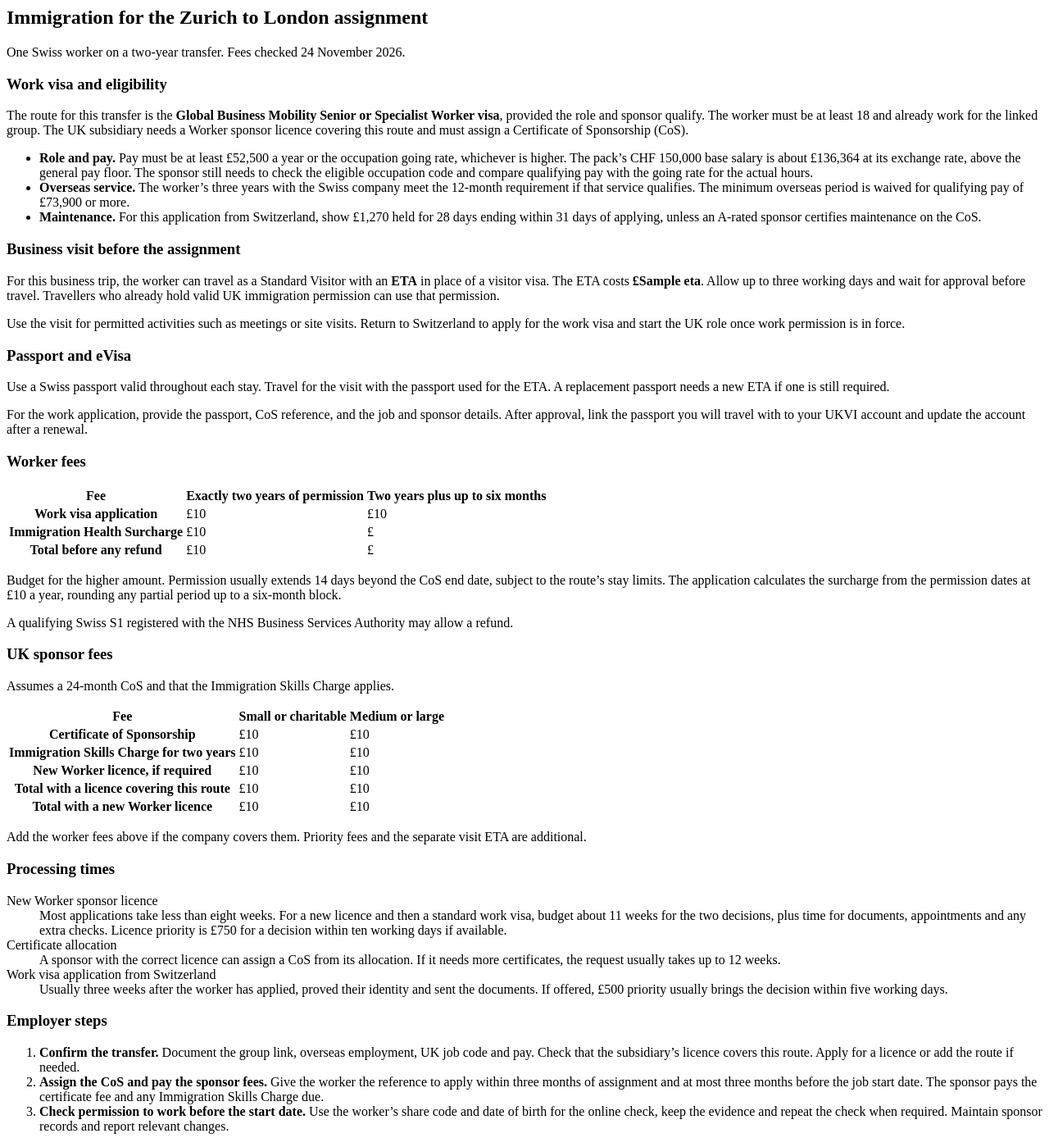
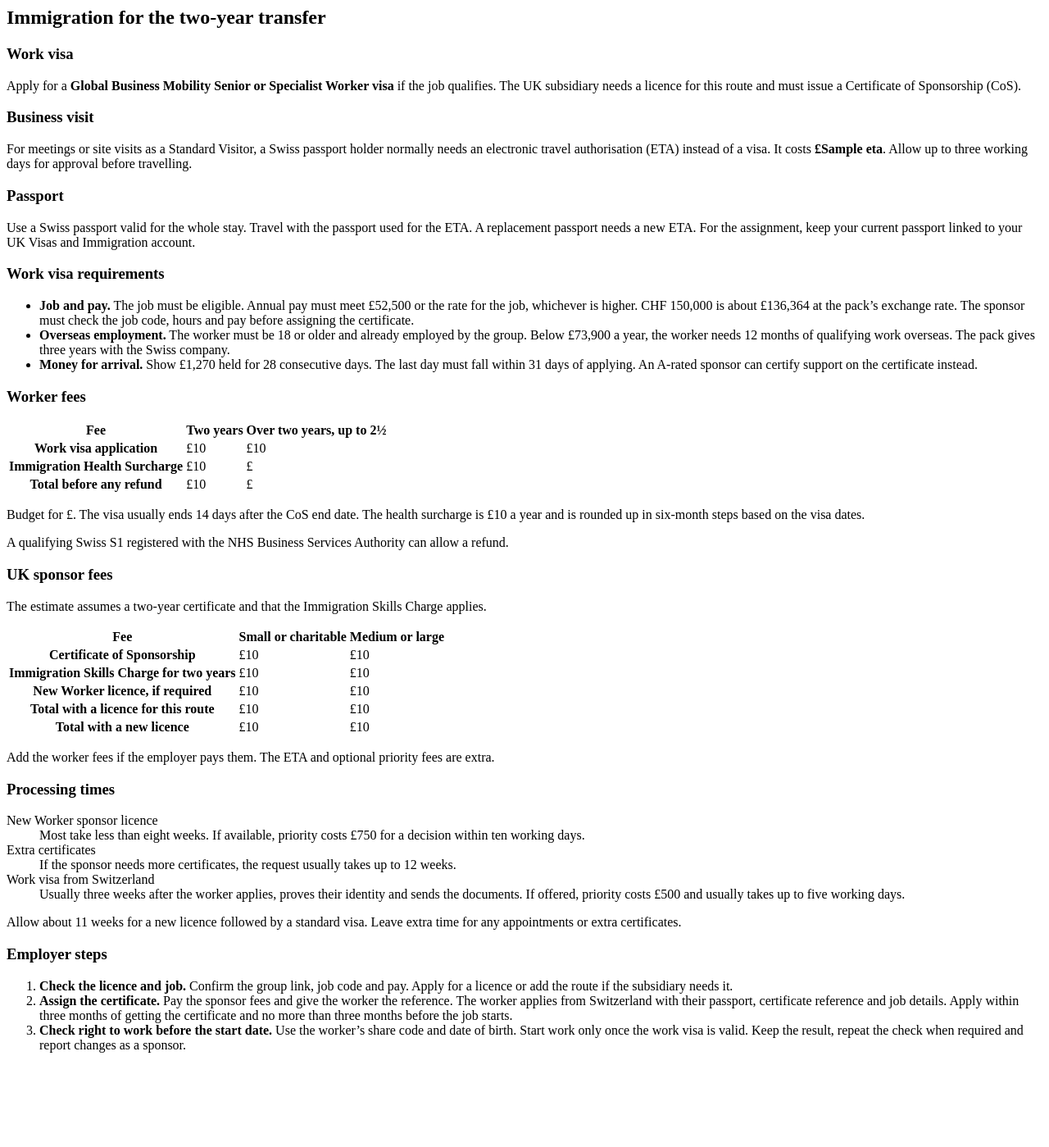
Before and after one commit to KaiJie-5/assignment-cost-estimator, a Django app: template estimator/templates/estimator/immigration.html in a window 1280 px wide. Shown: the whole page at 82% size. After the commit the page ends 1284 px from the top, so only its background shows below. Run offline with Django 5.2, Linux system fonts and the light colour scheme; the template is opened without the code that fills it: most values are stand-ins (such as "Sample title", 1, 10 or a date in 2020).

Commit message:
chore: finalise assignment guidance and setup

```diff
--- a/estimator/templates/estimator/immigration.html
+++ b/estimator/templates/estimator/immigration.html
@@ -1,79 +1,69 @@
-<h2 class="h5 mb-1">Immigration for the Zurich to London assignment</h2>
-<p class="text-body-secondary">One Swiss worker on a two-year transfer. Fees checked 24 November 2026.</p>
-
-<div class="card mb-3">
-  <div class="card-body">
-    <h3 class="h6">Work visa and eligibility</h3>
-    <p class="mb-0">
-      The route for this transfer is the <strong>Global Business Mobility Senior or Specialist Worker visa</strong>,
-      provided the role and sponsor qualify. The worker must be at least 18 and already work for the linked group.
-      The UK subsidiary needs a Worker sponsor licence covering this route and must assign a Certificate of
-      Sponsorship (CoS).
-    </p>
-    {% include "estimator/source_links.html" with references=guidance.route only %}
-
-    <ul class="mb-0 mt-3">
-      <li class="mb-2">
-        <strong>Role and pay.</strong> Pay must be at least £52,500 a year or the occupation going rate,
-        whichever is higher. The pack’s CHF 150,000 base salary is about £136,364 at its exchange rate,
-        above the general pay floor. The sponsor still needs to check the eligible occupation code and compare
-        qualifying pay with the going rate for the actual hours.
-        {% include "estimator/source_links.html" with references=guidance.eligibility only %}
-      </li>
-      <li class="mb-2">
-        <strong>Overseas service.</strong> The worker’s three years with the Swiss company meet the 12-month
-        requirement if that service qualifies. The minimum overseas period is waived for qualifying pay of
-        £73,900 or more.
-        {% include "estimator/source_links.html" with references=guidance.overseas_service only %}
-      </li>
-      <li>
-        <strong>Maintenance.</strong> For this application from Switzerland, show £1,270 held for 28 days ending
-        within 31 days of applying, unless an A-rated sponsor certifies maintenance on the CoS.
-        {% include "estimator/source_links.html" with references=guidance.visa_fees only %}
-      </li>
-    </ul>
-  </div>
-</div>
+<h2 class="h5 mb-3">Immigration for the two-year transfer</h2>
 
 <div class="row g-3 mb-4">
-  <div class="col-md-6">
+  <div class="col-lg-4">
     <div class="card h-100">
       <div class="card-body">
-        <h3 class="h6">Business visit before the assignment</h3>
+        <h3 class="h6">Work visa</h3>
         <p class="mb-0">
-          For this business trip, the worker can travel as a Standard Visitor with an <strong>ETA</strong>
-          in place of a visitor visa. The ETA costs <strong>£{{ fees.eta }}</strong>.
-          Allow up to three working days and wait for approval before travel.
-          Travellers who already hold valid UK immigration permission can use that permission.
+          Apply for a <strong>Global Business Mobility Senior or Specialist Worker visa</strong>
+          if the job qualifies. The UK subsidiary needs a licence for this route and must issue
+          a Certificate of Sponsorship (CoS).
         </p>
-        {% include "estimator/source_links.html" with references=guidance.visit only %}
-        <p class="mt-3 mb-0">
-          Use the visit for permitted activities such as meetings or site visits. Return to Switzerland to
-          apply for the work visa and start the UK role once work permission is in force.
-        </p>
-        {% include "estimator/source_links.html" with references=guidance.visit_activities only %}
+        {% include "estimator/source_links.html" with references=guidance.route only %}
       </div>
     </div>
   </div>
-  <div class="col-md-6">
+  <div class="col-lg-4">
     <div class="card h-100">
       <div class="card-body">
-        <h3 class="h6">Passport and eVisa</h3>
+        <h3 class="h6">Business visit</h3>
         <p class="mb-0">
-          Use a Swiss passport valid throughout each stay. Travel for the visit with the passport used for
-          the ETA. A replacement passport needs a new ETA if one is still required.
+          For meetings or site visits as a Standard Visitor, a Swiss passport holder normally needs an
+          electronic travel authorisation (ETA) instead of a visa. It costs <strong>£{{ fees.eta }}</strong>.
+          Allow up to three working days for approval before travelling.
+        </p>
+        {% include "estimator/source_links.html" with references=guidance.visit only %}
+      </div>
+    </div>
+  </div>
+  <div class="col-lg-4">
+    <div class="card h-100">
+      <div class="card-body">
+        <h3 class="h6">Passport</h3>
+        <p class="mb-0">
+          Use a Swiss passport valid for the whole stay. Travel with the passport used for the ETA.
+          A replacement passport needs a new ETA. For the assignment, keep your current passport linked
+          to your UK Visas and Immigration account.
         </p>
         {% include "estimator/source_links.html" with references=guidance.passport only %}
-        <p class="mt-3 mb-0">
-          For the work application, provide the passport, CoS reference, and the job and sponsor details.
-          After approval, link the passport you will travel with to your UKVI account and update the account
-          after a renewal.
-        </p>
-        {% include "estimator/source_links.html" with references=guidance.work_documents only %}
       </div>
     </div>
   </div>
 </div>
+
+<section class="mb-4" aria-labelledby="immigration-eligibility">
+  <h3 class="h6" id="immigration-eligibility">Work visa requirements</h3>
+  <ul class="mb-0 ps-3">
+    <li class="mb-2">
+      <strong>Job and pay.</strong> The job must be eligible. Annual pay must meet £52,500 or the rate for the
+      job, whichever is higher. CHF 150,000 is about £136,364 at the pack’s exchange rate. The sponsor must
+      check the job code, hours and pay before assigning the certificate.
+      {% include "estimator/source_links.html" with references=guidance.eligibility only %}
+    </li>
+    <li class="mb-2">
+      <strong>Overseas employment.</strong> The worker must be 18 or older and already employed by the group.
+      Below £73,900 a year, the worker needs 12 months of qualifying work overseas. The pack gives three years
+      with the Swiss company.
+      {% include "estimator/source_links.html" with references=guidance.overseas_service only %}
+    </li>
+    <li>
+      <strong>Money for arrival.</strong> Show £1,270 held for 28 consecutive days. The last day must fall
+      within 31 days of applying. An A-rated sponsor can certify support on the certificate instead.
+      {% include "estimator/source_links.html" with references=guidance.visa_fees only %}
+    </li>
+  </ul>
+</section>
 
 <section class="mb-4">
   <h3 class="h6" id="immigration-worker-fees">Worker fees</h3>
@@ -82,8 +72,8 @@
       <thead>
         <tr>
           <th scope="col">Fee</th>
-          <th scope="col" class="text-end">Exactly two years of permission</th>
-          <th scope="col" class="text-end">Two years plus up to six months</th>
+          <th scope="col" class="text-end">Two years</th>
+          <th scope="col" class="text-end">Over two years, up to 2½</th>
         </tr>
       </thead>
       <tbody>
@@ -114,19 +104,18 @@
     </table>
   </div>
   <p class="mt-2 mb-0">
-    Budget for the higher amount. Permission usually extends 14 days beyond the CoS end date,
-    subject to the route’s stay limits.
-    The application calculates the surcharge from the permission dates at
-    £{{ fees.annual_health_surcharge|floatformat:"0g" }} a year, rounding any partial period up to a six-month block.
+    Budget for £{{ fees.visa_total_with_extra_time|floatformat:"2g" }}. The visa usually ends 14 days after the
+    CoS end date. The health surcharge is £{{ fees.annual_health_surcharge|floatformat:"0g" }} a year and is
+    rounded up in six-month steps based on the visa dates.
   </p>
   {% include "estimator/source_links.html" with references=guidance.health_surcharge only %}
-  <p class="mt-2 mb-0">A qualifying Swiss S1 registered with the NHS Business Services Authority may allow a refund.</p>
+  <p class="mt-2 mb-0">A qualifying Swiss S1 registered with the NHS Business Services Authority can allow a refund.</p>
   {% include "estimator/source_links.html" with references=guidance.health_refund only %}
 </section>
 
 <section class="mb-4">
   <h3 class="h6" id="immigration-sponsor-fees">UK sponsor fees</h3>
-  <p class="mb-2">Assumes a 24-month CoS and that the Immigration Skills Charge applies.</p>
+  <p class="mb-2">The estimate assumes a two-year certificate and that the Immigration Skills Charge applies.</p>
   <div class="table-responsive" role="region" aria-labelledby="immigration-sponsor-fees" tabindex="0">
     <table class="table table-sm align-middle mb-0">
       <thead>
@@ -164,12 +153,12 @@
       </tbody>
       <tfoot class="table-light">
         <tr>
-          <th scope="row">Total with a licence covering this route</th>
+          <th scope="row">Total with a licence for this route</th>
           <td class="text-end text-nowrap">£{{ fees.small.existing_licence_total|floatformat:"0g" }}</td>
           <td class="text-end text-nowrap">£{{ fees.large.existing_licence_total|floatformat:"0g" }}</td>
         </tr>
         <tr>
-          <th scope="row">Total with a new Worker licence</th>
+          <th scope="row">Total with a new licence</th>
           <td class="text-end text-nowrap">£{{ fees.small.new_licence_total|floatformat:"0g" }}</td>
           <td class="text-end text-nowrap">£{{ fees.large.new_licence_total|floatformat:"0g" }}</td>
         </tr>
@@ -177,7 +166,7 @@
     </table>
   </div>
   <p class="small text-body-secondary mt-2 mb-0">
-    Add the worker fees above if the company covers them. Priority fees and the separate visit ETA are additional.
+    Add the worker fees if the employer pays them. The ETA and optional priority fees are extra.
   </p>
 </section>
 
@@ -186,45 +175,45 @@
   <dl class="mb-0">
     <dt>New Worker sponsor licence</dt>
     <dd class="mb-2">
-      Most applications take less than eight weeks. For a new licence and then a standard work visa,
-      budget about 11 weeks for the two decisions, plus time for documents, appointments and any extra checks.
-      Licence priority is £750 for a decision within ten working days if available.
+      Most take less than eight weeks. If available, priority costs £750 for a decision within ten working days.
       {% include "estimator/source_links.html" with references=guidance.licence only %}
     </dd>
-    <dt>Certificate allocation</dt>
+    <dt>Extra certificates</dt>
     <dd class="mb-2">
-      A sponsor with the correct licence can assign a CoS from its allocation. If it needs more certificates,
-      the request usually takes up to 12 weeks.
+      If the sponsor needs more certificates, the request usually takes up to 12 weeks.
       {% include "estimator/source_links.html" with references=guidance.certificate only %}
     </dd>
-    <dt>Work visa application from Switzerland</dt>
+    <dt>Work visa from Switzerland</dt>
     <dd class="mb-0">
-      Usually three weeks after the worker has applied, proved their identity and sent the documents.
-      If offered, £500 priority usually brings the decision within five working days.
+      Usually three weeks after the worker applies, proves their identity and sends the documents. If offered,
+      priority costs £500 and usually takes up to five working days.
       {% include "estimator/source_links.html" with references=guidance.visa_timing only %}
     </dd>
   </dl>
+  <p class="small text-body-secondary mt-2 mb-0">
+    Allow about 11 weeks for a new licence followed by a standard visa. Leave extra time for any appointments
+    or extra certificates.
+  </p>
 </section>
 
 <section aria-labelledby="immigration-employer-steps">
   <h3 class="h6" id="immigration-employer-steps">Employer steps</h3>
   <ol class="mb-0">
     <li class="mb-2">
-      <strong>Confirm the transfer.</strong> Document the group link, overseas employment, UK job code and pay.
-      Check that the subsidiary’s licence covers this route. Apply for a licence or add the route if needed.
+      <strong>Check the licence and job.</strong> Confirm the group link, job code and pay. Apply for a licence
+      or add the route if the subsidiary needs it.
       {% include "estimator/source_links.html" with references=guidance.route only %}
     </li>
     <li class="mb-2">
-      <strong>Assign the CoS and pay the sponsor fees.</strong> Give the worker the reference to apply within
-      three months of assignment and at most three months before the job start date. The sponsor pays the
-      certificate fee and any Immigration Skills Charge due.
-      {% include "estimator/source_links.html" with references=guidance.certificate only %}
-      {% include "estimator/source_links.html" with references=guidance.skills_charge only %}
+      <strong>Assign the certificate.</strong> Pay the sponsor fees and give the worker the reference.
+      The worker applies from Switzerland with their passport, certificate reference and job details.
+      Apply within three months of getting the certificate and no more than three months before the job starts.
+      {% include "estimator/source_links.html" with references=guidance.work_application only %}
     </li>
     <li>
-      <strong>Check permission to work before the start date.</strong> Use the worker’s share code and date of
-      birth for the online check, keep the evidence and repeat the check when required. Maintain sponsor
-      records and report relevant changes.
+      <strong>Check right to work before the start date.</strong> Use the worker’s share code and date of birth.
+      Start work only once the work visa is valid. Keep the result, repeat the check when required and report
+      changes as a sponsor.
       {% include "estimator/source_links.html" with references=guidance.right_to_work only %}
     </li>
   </ol>
--- a/estimator/views.py
+++ b/estimator/views.py
@@ -75,7 +75,7 @@ def estimate_cost(request):
 def _invalid_fields(form):
     return JsonResponse(
         {
-            "error": "Check the highlighted fields.",
+            "error": "Check the submitted fields.",
             "fields": form.errors.get_json_data(),
         },
         status=400,
```
Also changed, not shown: estimator/cost_report.py (+24 -10 lines), estimator/sources.py (+10 -20 lines), estimator/tests/test_immigration.py (+2 -2 lines), README.md.
